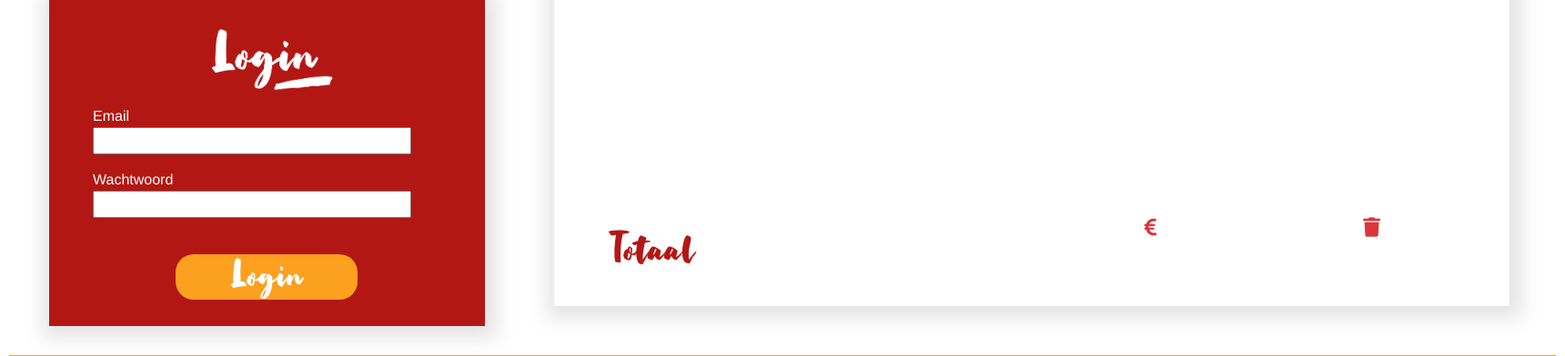
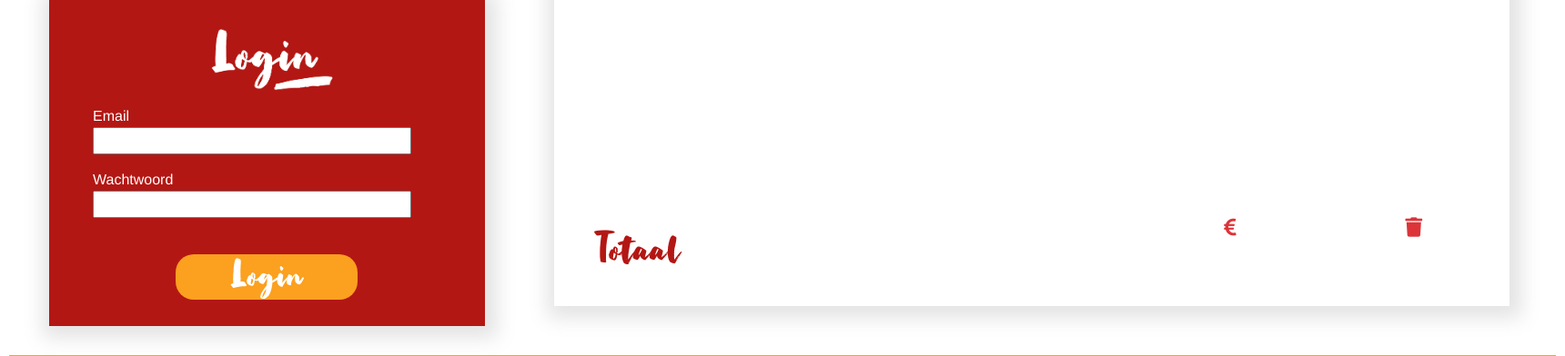
Before and after one commit to Stef-L-021/educom-verrukkulluk-1668679088, a PHP site: the page made by templates/boodschappen.html.twig in a window 1720 px wide. Shown: the part 1640-2032 px from the top of the page at 91% size. Run offline with PHP 8.4, Linux system fonts and the light colour scheme; the template is opened without the code that fills it, so the values that code supplies are empty; some libraries are stand-ins or nearby versions.

Commit message:
boodschappen layout done?

```diff
--- a/assets/css/main.css
+++ b/assets/css/main.css
@@ -291,10 +291,41 @@ html, body {
     width: 12.5%;
 }
 
+.col-md-5-6 {
+    width: 49%;
+}
+
+.col-md-6-7 {
+    width: 70.4%;
+}
+
+/* Boodschappen */
+
+.boodschappen-style {
+    height:1000px;
+    overflow-y: scroll;
+    overflow-x: hidden;
+}
+
+/* Hide scrollbar for Chrome, Safari and Opera */
+.boodschappen-style::-webkit-scrollbar {
+    display: none;
+}
+
+/* Hide scrollbar for IE, Edge and Firefox */
+.boodschappen-style {
+  -ms-overflow-style: none;  /* IE and Edge */
+  scrollbar-width: none;  /* Firefox */
+}
+
 
 .m-4-5 {
     margin: 2rem !important;
   }
+
+.ml-4-5 {
+    margin-left: 2.27rem !important;
+}
 
 .mb-4-5-x2 {
     margin-bottom: 4rem !important;
--- a/templates/boodschappen.html.twig
+++ b/templates/boodschappen.html.twig
@@ -46,13 +46,13 @@ document.getElementById("defaultOpen").click();
 
     {# Boodschappen content #}
 
-    <div class="row" style="height:1000px; overflow-y: scroll;">
+    <div class="row boodschappen-style">
             {% for record in data %}
             <div class="row ml-1 mt-4";>
                 <div class="col-md-1"
                     style="background-image: url('assets/img/artikelen/{{record.artikel.afbeelding}}'); background-position: center; background-size: cover; height: 125px; width: 125px">
                 </div>
-                <div class="col-md-5" style="max-width: 500px">
+                <div class="col-md-5-6" style="max-width: 500px">
                     <h2 style="color: #6e8722"> {{record.artikel.naam}} </h2>
                     <div> {{record.artikel.omschrijving}} </div>
                 </div> {# Einde div md-7 #}
@@ -75,16 +75,14 @@ document.getElementById("defaultOpen").click();
     </div>
 
     {# Totaal #}
-    <div class="row mt-3 ml-1">
-        <div class="col-md-7">
+    <div class="row mt-3">
+        <div class="col-md-6-7">
             <h1 class="red"> Totaal </h1>
         </div>
-        <div class="col-md-2 ml-4">
+        <div class="col-md-2">
             <i class="fa fa-euro-sign fa-lg light-red"></i>  <span class="h8"> {{totaalprijs}} </span>
         </div>
-        <div class="col-md-1">
-        </div>
-        <div class="col-md-1">
+        <div class="col-md-1 ml-4-5">
             <i class="fa fa-trash fa-lg light-red"></i>
         </div>
 
```
